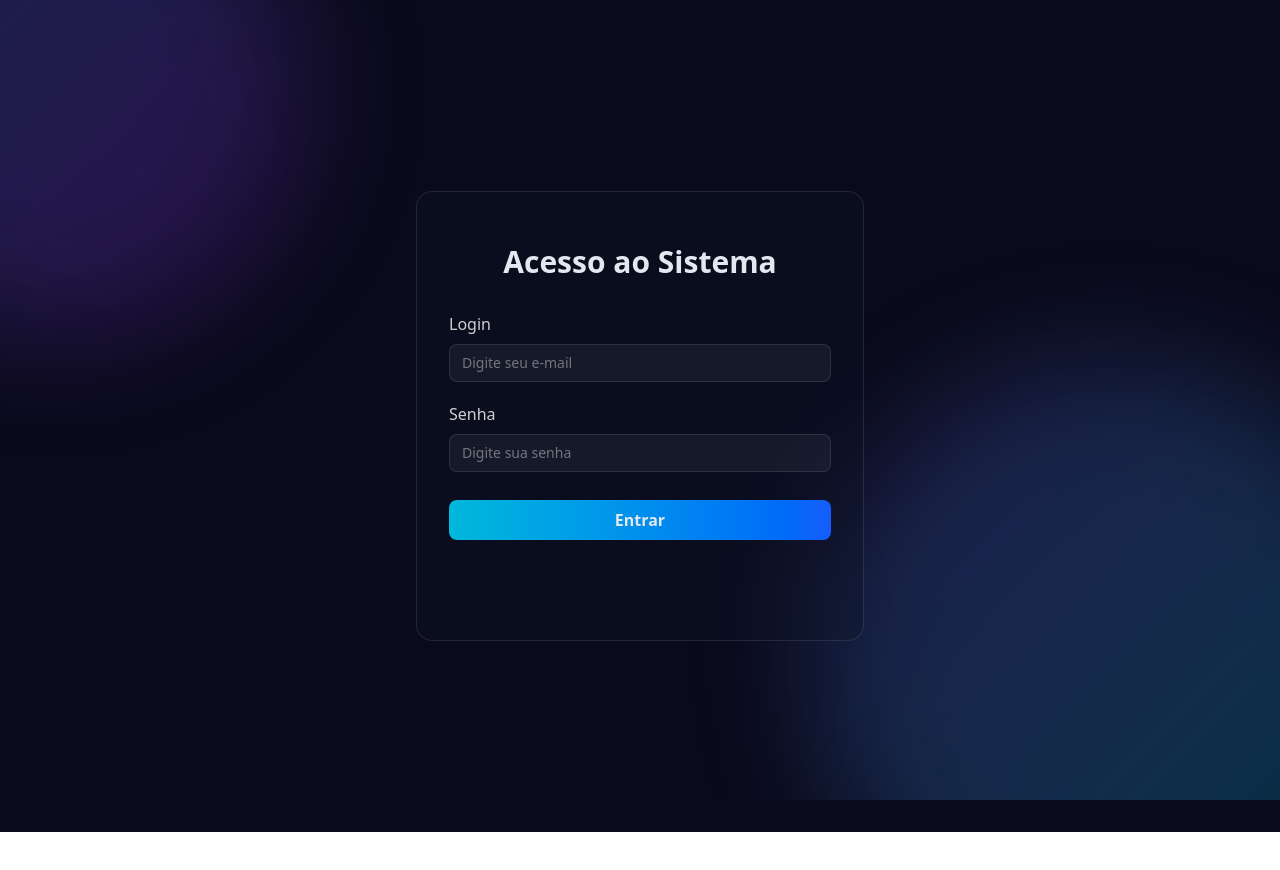
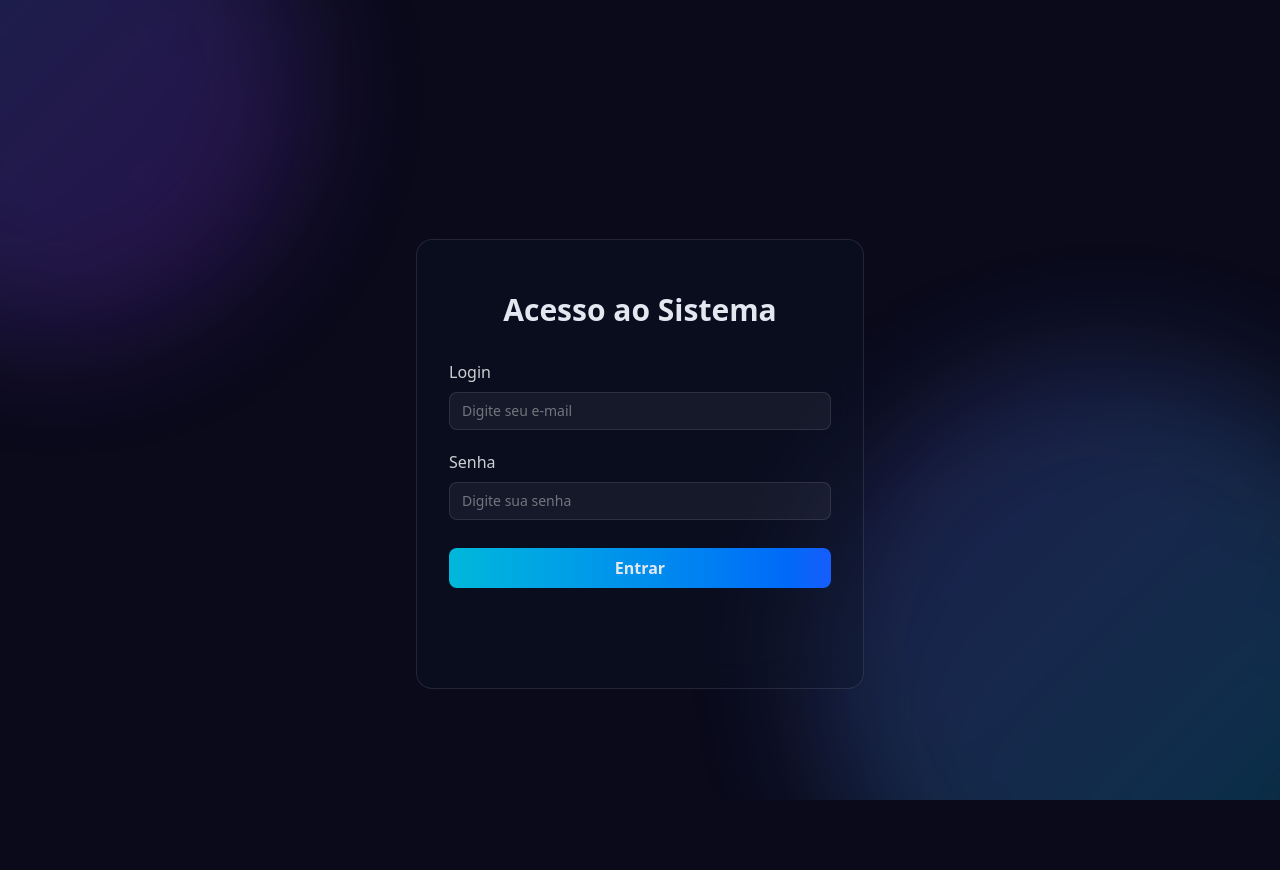
Before and after one commit to CarlosVarao/new_portfolio, a React (Vite) app: page /portfolio-admin in a window 1280 px wide. Shown: the top 870 px of the page. Before the commit the page ends 832 px from the top, so only its background shows below. Built offline with nearby package versions, Linux system fonts and the light colour scheme.

Commit message:
ajuste para encapsulamento em div

```diff
--- a/src/components/Background.tsx
+++ b/src/components/Background.tsx
@@ -19,7 +19,7 @@
         <div className="relative flex flex-col min-h-screen w-full">
           <div className="flex flex-1 justify-center">
             <div className="w-full max-w-5xl py-4 px-4 flex flex-col gap-17 md:gap-12">
-              {header}
+              <div>{header}</div>
               <div className="w-full flex flex-col gap-25">{children}</div>
             </div>
           </div>
```
